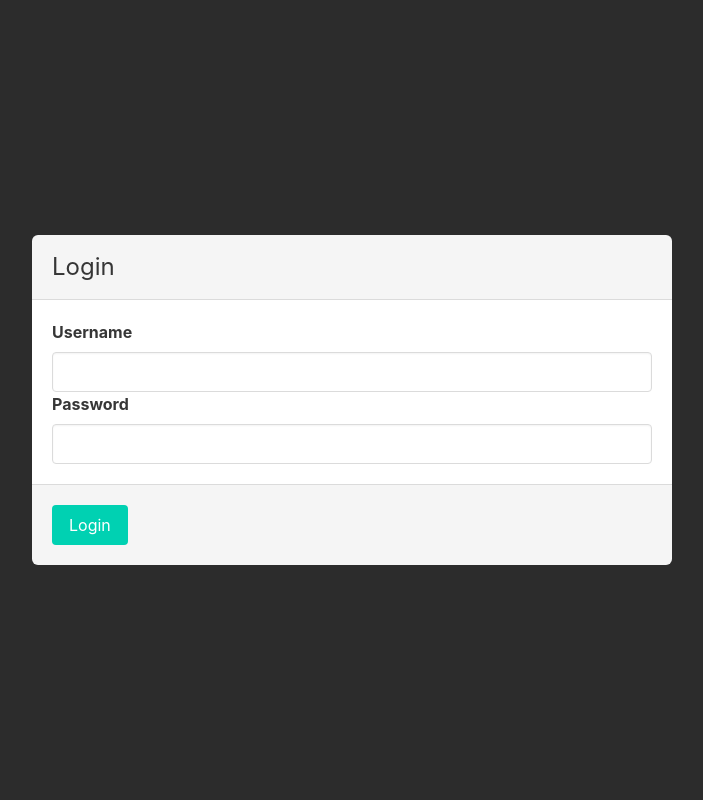
After one commit to jdcantrell/kodiak, a Flask app: page /kodiak/login/ in a window 1280 px wide. The commit adds this page. Shown: the whole page, without its empty margins (288-991 px from the left). Run offline with Flask 2, Linux system fonts and the light colour scheme; some libraries are stand-ins or nearby versions; some web fonts are replaced.

Commit message:
Added flask-login and new rst template

```diff
--- a/app.py
+++ b/app.py
@@ -1,25 +1,78 @@
-import sys, os
+import sys, os, time
 from datetime import datetime
 from PIL import Image
 
 from flask import Flask, render_template, render_template_string, request, redirect, url_for, jsonify
+from flask_login import (
+    login_user, logout_user, current_user, login_required, LoginManager
+)
 from werkzeug import secure_filename
+from werkzeug.security import check_password_hash
 
 from kodiak.parse import Parser
 from kodiak.database import db_session
-from kodiak.models import Page
+from kodiak.models import Page, User
 import kodiak.config
 
 app = Flask(__name__)
+app.secret_key = 'fluffy'
 
-@app.route("/edit/")
+login_manager = LoginManager()
+login_manager.init_app(app)
+
+@login_manager.user_loader
+def load_user(user_id):
+    return db_session.query(User).get(user_id)
+
+@app.route('/kodiak/login/', methods=['GET'])
+def login():
+    return render_template('login.html')
+
+
+@app.route('/kodiak/login/', methods=['POST'])
+def login_try():
+    username = request.form.get('username', None)
+    pw = request.form.get('password', None)
+    if username is not None and pw is not None:
+        users = db_session.query(User).filter_by(username=username)
+
+        for user in users:
+            if check_password_hash(user.password, pw):
+                login_user(user, remember=True)
+                return redirect(url_for('index'))
+
+    time.sleep(5)
+
+    return login()
+
+
+@app.route("/kodiak/logout/")
+@login_required
+def logout():
+    logout_user()
+    return redirect(url_for('index'))
+
+@app.route("/kodiak/")
+def index():
+    if current_user.is_authenticated:
+        return render_template('index_authenticated.html', current_user=current_user)
+    else:
+        return render_template('index.html')
+
+@app.route("/kodiak/new/")
+@login_required
 def new_page():
     record = Page("New Page")
+    record.data = render_template(
+        'new.rst',
+        today=datetime.now().strftime('%B %d, %Y')
+    )
     db_session.add(record)
     db_session.commit()
     return redirect(url_for('edit_page', id=record.id))
 
 @app.route("/kodiak/edit/<id>/")
+@login_required
 def edit_page(id):
     record = db_session.query(Page).get(id)
     last_saved = record.updated.strftime('%B %d, %Y at %I:%M%p')
@@ -36,6 +89,7 @@ def edit_page(id):
     )
 
 @app.route("/kodiak/edit/<id>/save/", methods=["POST"])
+@login_required
 def save(id):
     record = db_session.query(Page).get(id)
     if record is not None:
@@ -45,6 +99,7 @@ def save(id):
         return redirect(url_for('preview', id=record.id, code=307))
 
 @app.route("/kodiak/edit/<id>/preview/", methods=['GET'])
+@login_required
 def preview(id):
     record = db_session.query(Page).get(id)
     if record is not None:
@@ -58,6 +113,7 @@ def preview(id):
     return render_template('empty_preview.html')
 
 @app.route("/kodiak/edit/<id>/publish/", methods=['GET'])
+@login_required
 def publish(id):
     record = db_session.query(Page).get(id)
     if record is not None:
@@ -84,6 +140,7 @@ def publish(id):
     return jsonify(error=True, message="Not found")
 
 @app.route("/kodiak/upload/", methods=['POST'])
+@login_required
 def upload():
     file = request.files['file']
     filename = secure_filename(file.filename)
@@ -107,7 +164,17 @@ def shutdown_session(exception=None):
     db_session.remove();
 
 if __name__ == "__main__":
-  if len(sys.argv) > 1 and sys.argv[1] == 'init_db':
+  if len(sys.argv) > 1 and sys.argv[1] == 'add_user':
+    name = raw_input('User name: ')
+    password = raw_input('Password: ')
+
+    user = User(name, password)
+
+    db_session.add(user)
+    db_session.commit()
+
+    print 'User created: %r' % user.id
+  elif len(sys.argv) > 1 and sys.argv[1] == 'init_db':
       from kodiak.database import init_db
       init_db()
       print "Database created"
--- a/kodiak/translator.py
+++ b/kodiak/translator.py
@@ -37,8 +37,8 @@ class OpenGraphTransform(Transform):
             self.document.insert(0, open_graph_tag('title', title_text))
 
         if len(image_nodes):
-            title_text = image_nodes[0].rawsource
-            self.document.insert(0, open_graph_tag('title', title_text))
+            image_text = image_nodes[0]['uri']
+            self.document.insert(0, open_graph_tag('image', image_text))
 
 
 class KodiakWriter(Writer):
--- a/templates/base.html
+++ b/templates/base.html
@@ -1,9 +1,9 @@
 <!DOCTYPE html>
 <html>
   <head>
-    <title>Edit</title>
+    <title>{% block title %}{% endblock %}</title>
     <link rel="stylesheet" media="screen" href="https://fontlibrary.org/face/fantasque-sans-mono" type="text/css"/>
-    <link rel="stylesheet" href="/static/css/kodiak.css">
+    <link rel="stylesheet" href="https://cdnjs.cloudflare.com/ajax/libs/bulma/0.1.2/css/bulma.css">
     {% block head_tags %}{% endblock %}
   </head>
   <body class="{% block body_class %}{% endblock %}">
--- a/templates/edit.html
+++ b/templates/edit.html
@@ -1,7 +1,9 @@
 {% extends "base.html" %}
 
+{% block title %}Edit Page{% endblock %}
+
 {% block head_tags %}
-<link rel="stylesheet" href="https://cdnjs.cloudflare.com/ajax/libs/bulma/0.1.2/css/bulma.css">
+  <link rel="stylesheet" href="/static/css/kodiak.css">
 {% endblock %}
 {% block body_class %}edit{% endblock %}
 {% block content %}
--- /dev/null
+++ b/templates/index.html
@@ -0,0 +1 @@
+Sorry nothing here.
--- /dev/null
+++ b/templates/index_authenticated.html
@@ -0,0 +1 @@
+<a href="new/">Create new</a>
--- /dev/null
+++ b/templates/login.html
@@ -0,0 +1,29 @@
+{% extends 'base.html' %}
+
+{% block title %}Login{% endblock %}
+{% block content %}
+<form method="post">
+  <div class="modal is-active">
+    <div class="modal-background"></div>
+    <div class="modal-card">
+      <header class="modal-card-head">
+        <p class="modal-card-title">Login</p>
+      </header>
+      <section class="modal-card-body">
+        <label class="label">Username</label>
+        <p class="control">
+          <input class="input" type="text" name="username">
+        </p>
+
+        <label class="label">Password</label>
+        <p class="control">
+          <input class="input" type="password" name="password">
+        </p>
+      </section>
+      <footer class="modal-card-foot">
+        <button type="submit" class="button is-primary">Login</button>
+      </footer>
+    </div>
+  </div>
+</form>
+{% endblock %}
```
Also changed, not shown: kodiak/models.py (+32 -1 lines), README.md, 1 other file.
